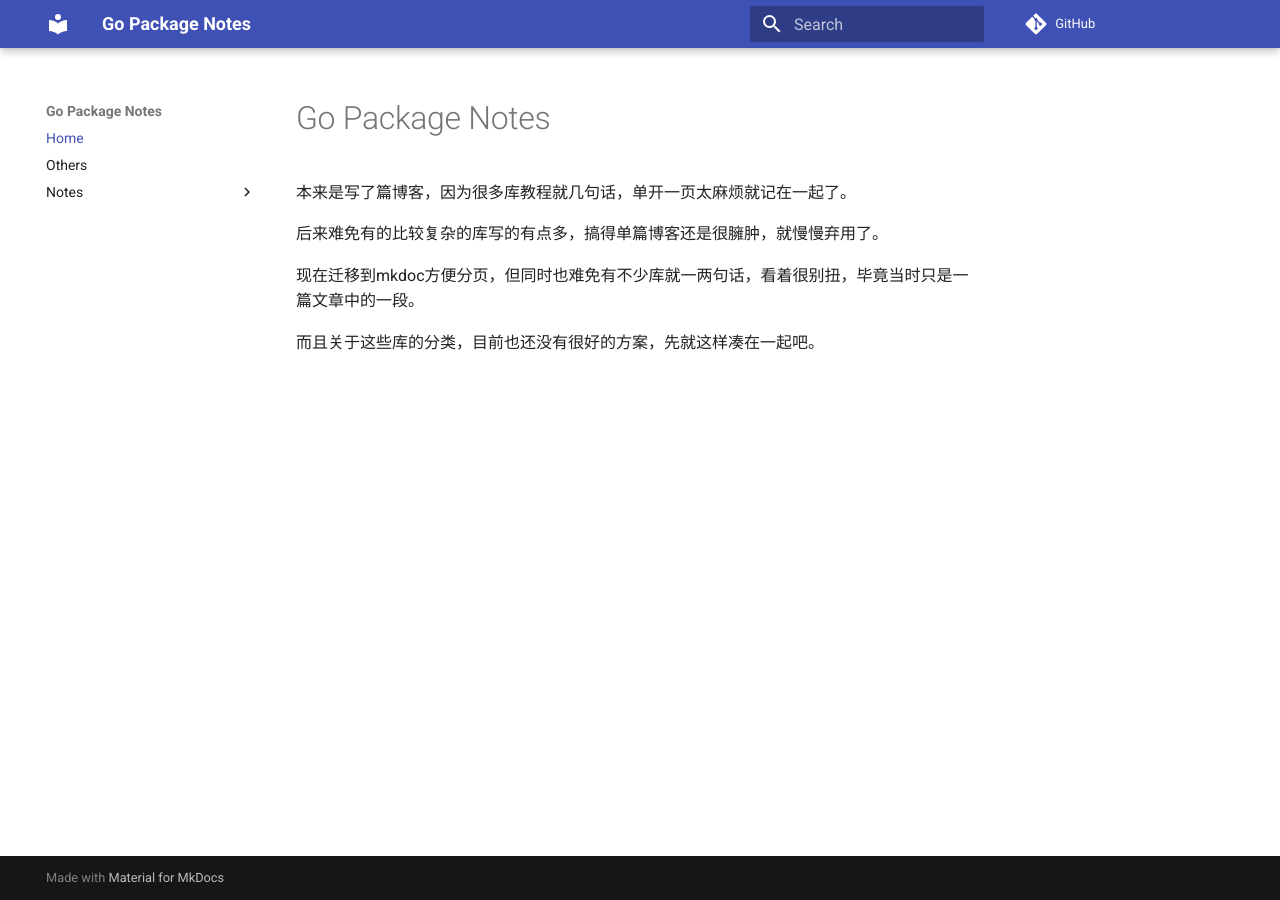
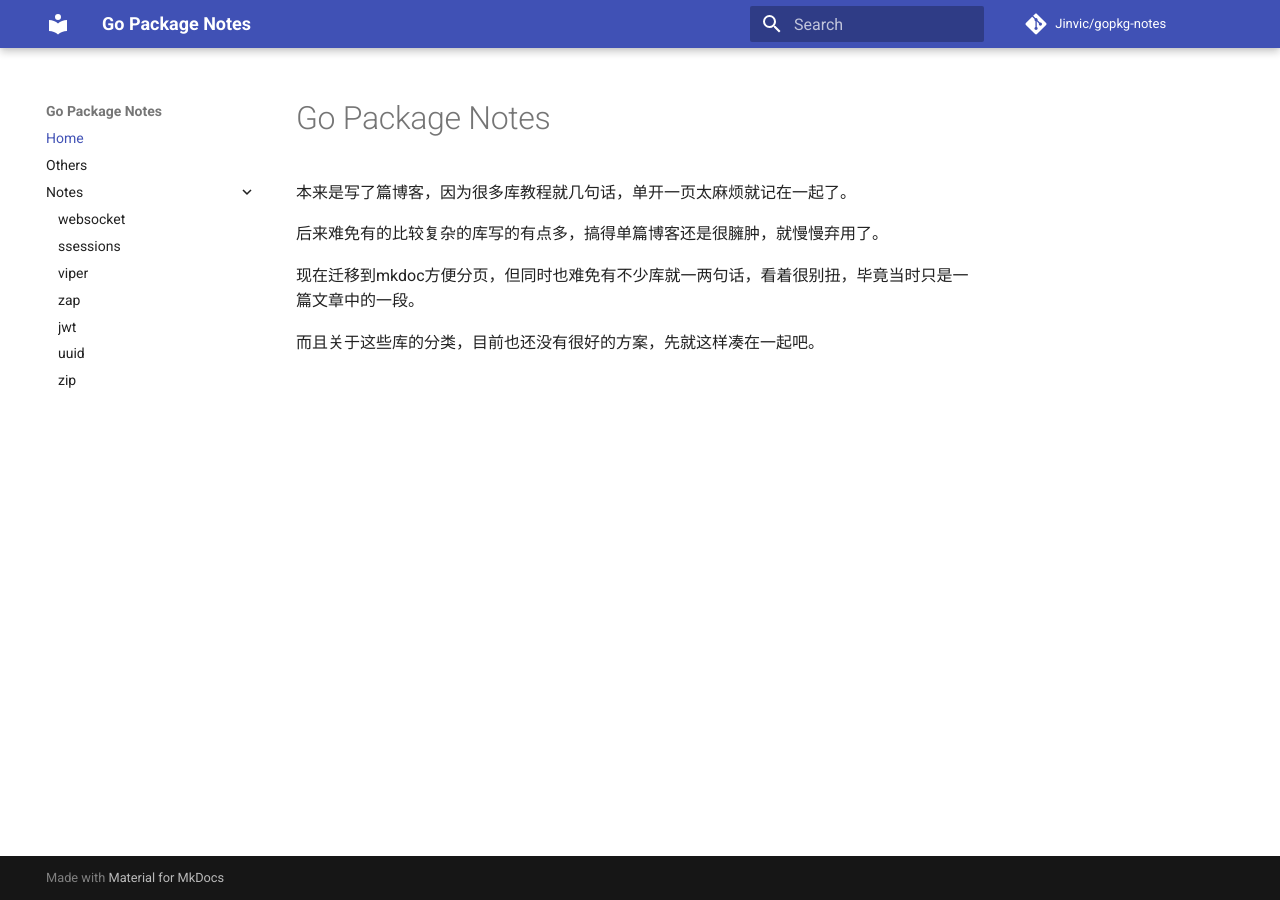
Before and after one commit to Jinvic/gopkg-notes, an MkDocs documentation site: the page built from docs/README.md, in a window 1280 px wide. Built offline with MkDocs 1.6.1 and Material for MkDocs 9.7.7, drawn with Linux system fonts in a browser that asks for light colours; comment, search, counter and statistics services are not loaded.

```diff
--- a/mkdocs.yml
+++ b/mkdocs.yml
@@ -1,10 +1,25 @@
 site_name: Go Package Notes
 site_url: https://mydomain.org/gopkg-notes
 repo_url: https://github.com/Jinvic/gopkg-notes
+repo_name: Jinvic/gopkg-notes
 site_description: some notes about go packages
 site_author: Jinvic
+
 theme:
   name: material
+  features:
+    - navigation.instant
+    - navigation.instant.progress
+    # - navigation.tabs
+    # - navigation.tabs.sticky
+    - navigation.expand
+    - navigation.path
+    # - navigation.indexes
+    - navigation.top
+    - search.suggest
+    - search.highlight
+    - search.share
+
 nav:
   - Home: 'README.md'
   - Others: 'others.md'
@@ -16,3 +31,9 @@ nav:
     - jwt: 'notes/jwt.md'
     - uuid: 'notes/google-uuid.md'
     - zip: 'notes/archive-zip.md'
+
+plugins:
+  - search:
+      lang:
+        - zh
+        - en
```
